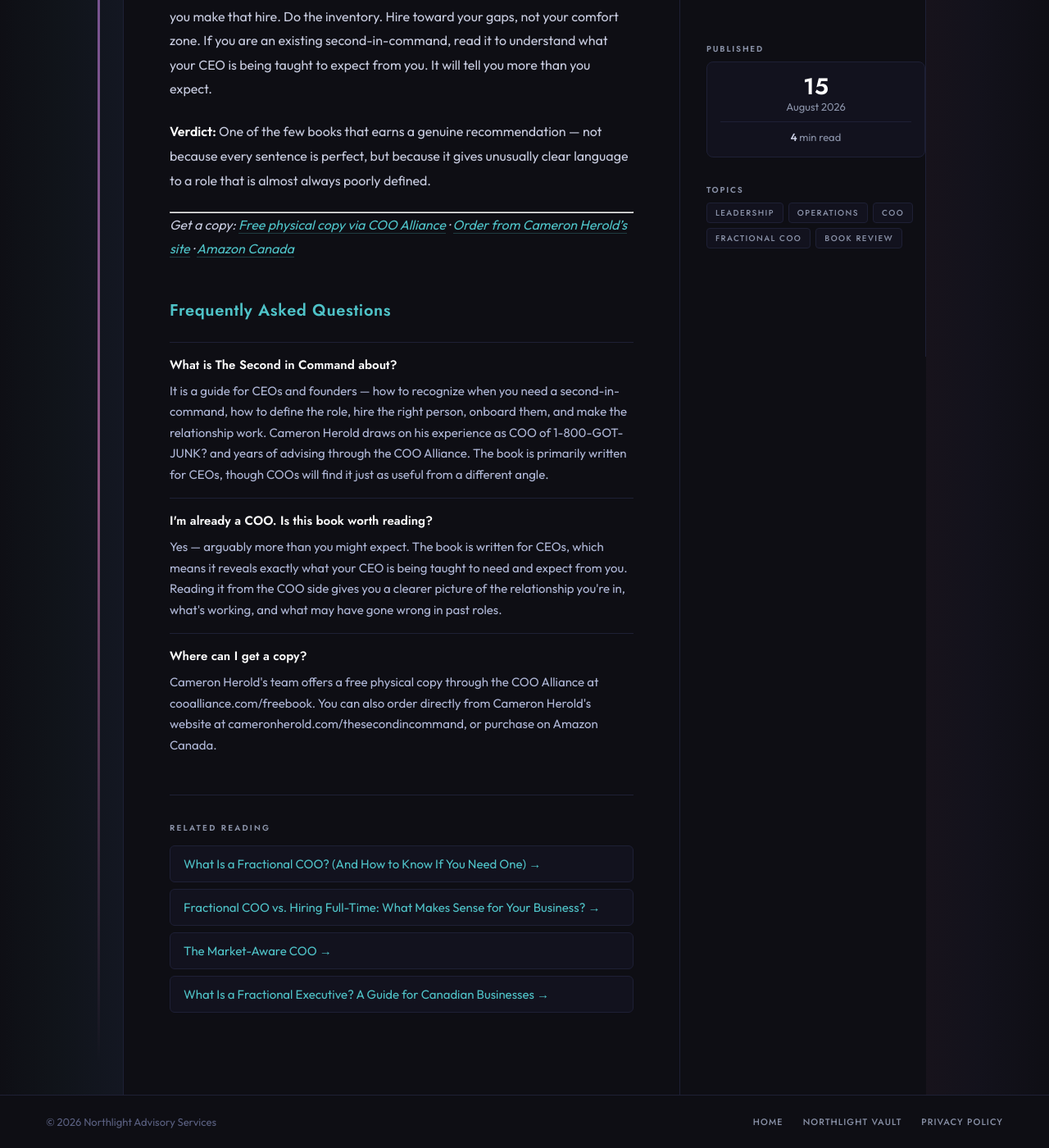
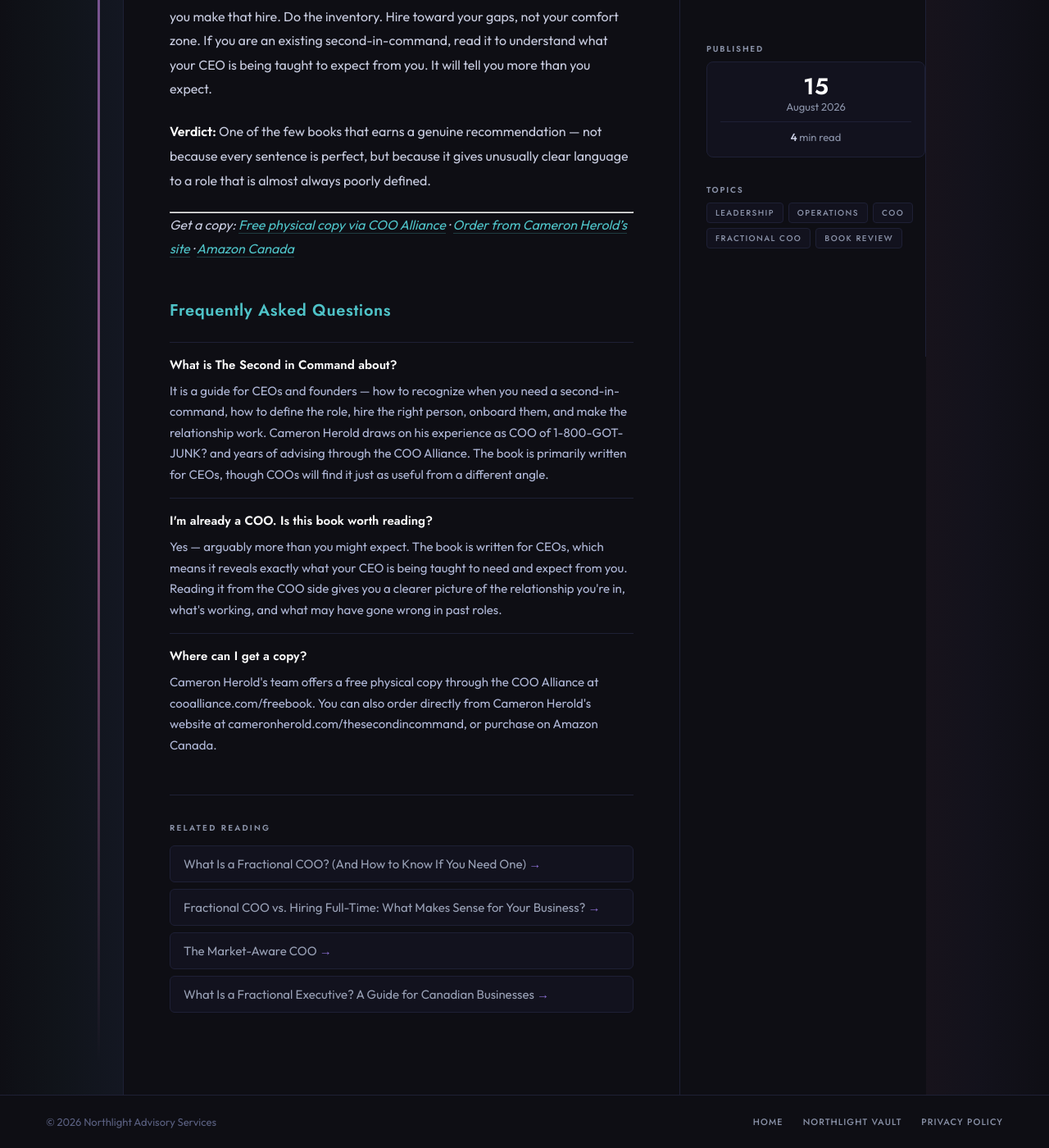
Before and after one commit to elizabethlemoine33-commits/bynorthlight-site, a Jekyll site: the page built from blog/review-2ic-cameron-herold.md, in a window 1280 px wide and 1400 px high, scrolled down 2750 px. Shown: the whole window at 82% size. Built offline with Jekyll 4.4.1, drawn with Linux system fonts in a browser that asks for light colours.

Commit message:
Related reading: footer grey title, purple arrow
Co-Authored-By: Claude Sonnet 5.5 <noreply@anthropic.com>

```diff
--- a/_layouts/post.html
+++ b/_layouts/post.html
@@ -220,10 +220,10 @@
     .related-reading{margin-top:48px;padding-top:32px;border-top:1px solid var(--border);}
     .related-label{font-family:'Jost',sans-serif;font-weight:600;font-size:10px;letter-spacing:.22em;text-transform:uppercase;color:var(--muted);margin-bottom:14px;}
     .related-links{display:flex;flex-direction:column;gap:8px;}
-    .related-link{font-family:'Outfit',sans-serif;font-size:15px;color:var(--glacial);text-decoration:none;padding:12px 16px;background:var(--surface);border:1px solid var(--border);border-radius:6px;display:block;transition:border-color .15s,color .15s;}
+    .related-link{font-family:'Outfit',sans-serif;font-size:15px;color:#99A1B6;text-decoration:none;padding:12px 16px;background:var(--surface);border:1px solid var(--border);border-radius:6px;display:block;transition:border-color .15s,color .15s;}
     .related-link:hover{border-color:var(--dusk);color:var(--text);}
-    .related-link:visited{color:var(--glacial);}
-    .related-link-arrow{color:inherit;}
+    .related-link:visited{color:#99A1B6;}
+    .related-link-arrow{color:var(--dusk);}
 
     @media(max-width:1100px){
       .blog-shell{grid-template-columns:0 1fr 260px 0;}
```
